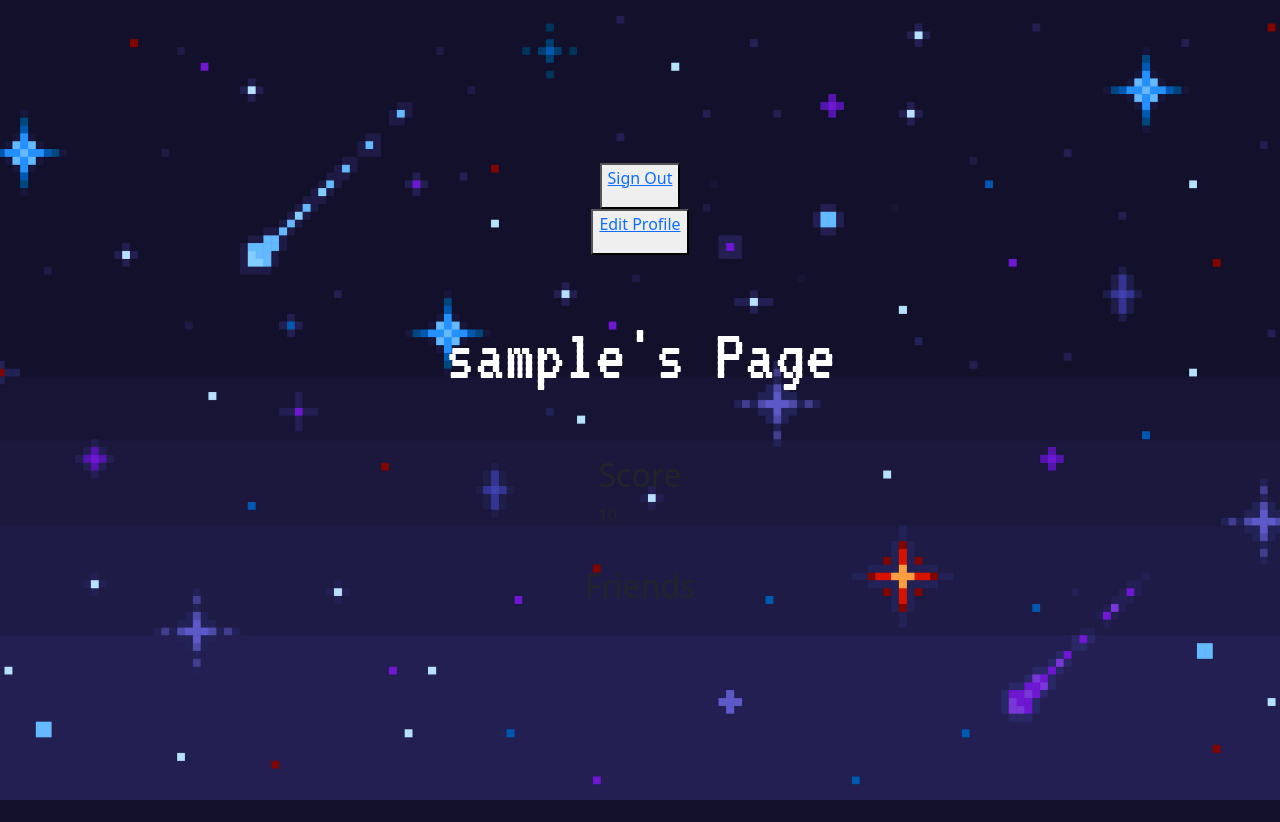
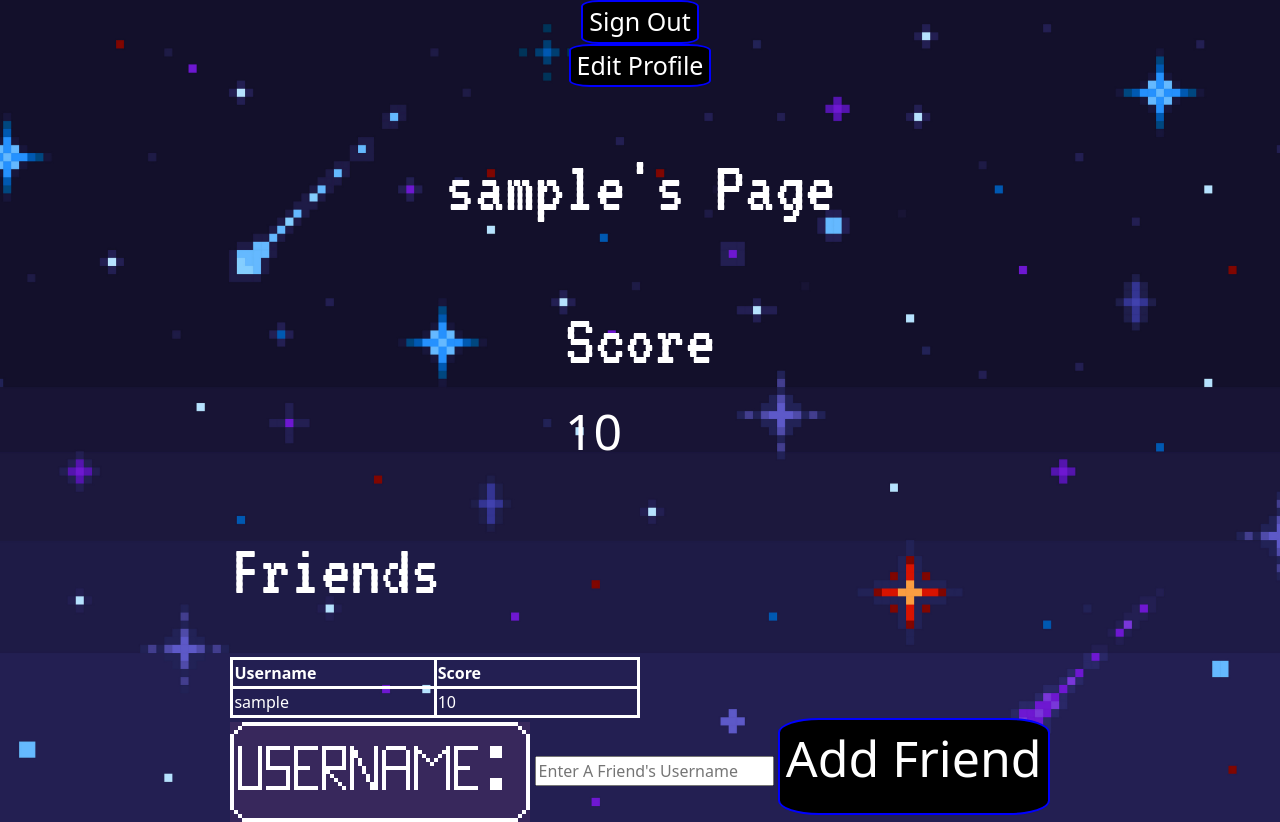
Before and after one commit to GursimarV/SpaceshipJamShooterWebAndDatabase, a PHP site: page /ProfilePage.php?user=1 in a window 1280 px wide. Before the commit the page ends 800 px from the top, so only its background shows below. Run offline with PHP 8.4, Linux system fonts and the light colour scheme; tables that the repository leaves empty hold one stand-in row (values such as "Sample post"); some web fonts are replaced.

Commit message:
added friends

```diff
--- a/ProfilePage.php
+++ b/ProfilePage.php
@@ -22,7 +22,6 @@ $r = mysqli_query($con, $q);
 while($row = mysqli_fetch_assoc($r)){
     $score = $row['score'];
 }
-
 ?>
 
 <!DOCTYPE html>
@@ -49,7 +48,7 @@ while($row = mysqli_fetch_assoc($r)){
             background-size: cover;
            }
 
-           h1
+           h1, h2
            {
                 margin: 5% 0;
                 font-family: "VT323", monospace;
@@ -57,6 +56,34 @@ while($row = mysqli_fetch_assoc($r)){
                 font-style: normal;
                 font-size: 75px;
                 color:white;
+            }
+
+            p
+            {
+                font-style: normal;
+                font-size: 50px;
+                color:white;
+            }
+
+            button
+            {
+                font-size: 25px;
+                background-color: black;
+                color: white;
+                border: 2px solid blue;
+                border-radius: 15%;
+            }
+
+            a {
+                text-decoration: none;
+                color: white;
+            }
+
+            table, th, td
+            {
+                border: 3px solid white;
+                width: 50%;
+                color: white;
             }
         </style>
 
@@ -67,13 +94,13 @@ while($row = mysqli_fetch_assoc($r)){
                 <button type="submit">
                     <a href="index.php">
                         <!--img src="pictures/GoBackButton.PNG" alt="BackButton"/-->
-                        <p>Sign Out</p>
+                        Sign Out
                     </a>
                 </button>
                 <button type="submit">
                     <a href="EditPage.php?user=<?php echo $userID;?>">
                         <!--img src="pictures/GoBackButton.PNG" alt="BackButton"/-->
-                        <p>Edit Profile</p>
+                        Edit Profile
                     </a>
                 </button>
 
@@ -88,20 +115,47 @@ while($row = mysqli_fetch_assoc($r)){
                     </p>
                 </div>
 
-                <br>
-                <h2>Friends</h2>
-                <br>
+                <div id="friends">
+                    <h2>Friends</h2>
+                    <table>
+                        <tr>
+                            <th>Username</th>
+                            <th>Score</th>
+                        </tr>
+                        <?php
+                            $friendList = "select * from friendinfo where id = '".$userID."'";
+                            $r = mysqli_query($con, $friendList);
 
-                <?php
-                try
-                {
-
-                }
-                catch (PDOException $e)
-                {
-                    die("Query Failed: " . $e->getMessage());
-                }
-                ?>
+                            while($row = mysqli_fetch_assoc($r)){
+                                $friendID = $row['friend_id'];
+                                echo "<tr>";
+                                $x = "select * from player where id = '".$friendID."'";
+                                $t = mysqli_query($con, $x);
+                                while($row = mysqli_fetch_assoc($t)){
+                                    $friendUsername = $row['username'];
+                                    echo "<td>$friendUsername</td>";
+                                }
+                                $x = "select * from playerinfo where id = '".$friendID."'";
+                                $t = mysqli_query($con, $x);
+                                while($row = mysqli_fetch_assoc($t)){
+                                    $friendScore = $row['score'];
+                                    echo "<td>$friendScore</td>";
+                                }
+                                echo "</tr>";
+                            }
+                        ?>
+                    </table>
+                    <form action="AddFriend.php">
+                        <input type="hidden" name="user" value="<?php echo $userID;?>">
+                        <label for="friendUsername">
+                            <img src="pictures/UsernameSpacePixel.png" alt="Username">
+                        </label>
+                        <input type="text" id="friendUsername" name="friendUsername" placeholder="Enter A Friend's Username">
+                        <button type="submit">
+                            <p>Add Friend</p>
+                        </button>
+                    </form>
+                </div>
             </div>
         </main>
     </body>
--- a/database/SpaceshipJamDB.sql
+++ b/database/SpaceshipJamDB.sql
@@ -12,7 +12,8 @@ create TABLE playerinfo(
 );
 
 create TABLE friendinfo(
+	id int(3) NOT NULL,
 	friend_id int(3) NOT NULL,
-	score int,
+	foreign key (id) references player(id),
 	foreign key (friend_id) references player(id)
 );
```
Also changed, not shown: AddFriend.php (added, +34 -0 lines).
